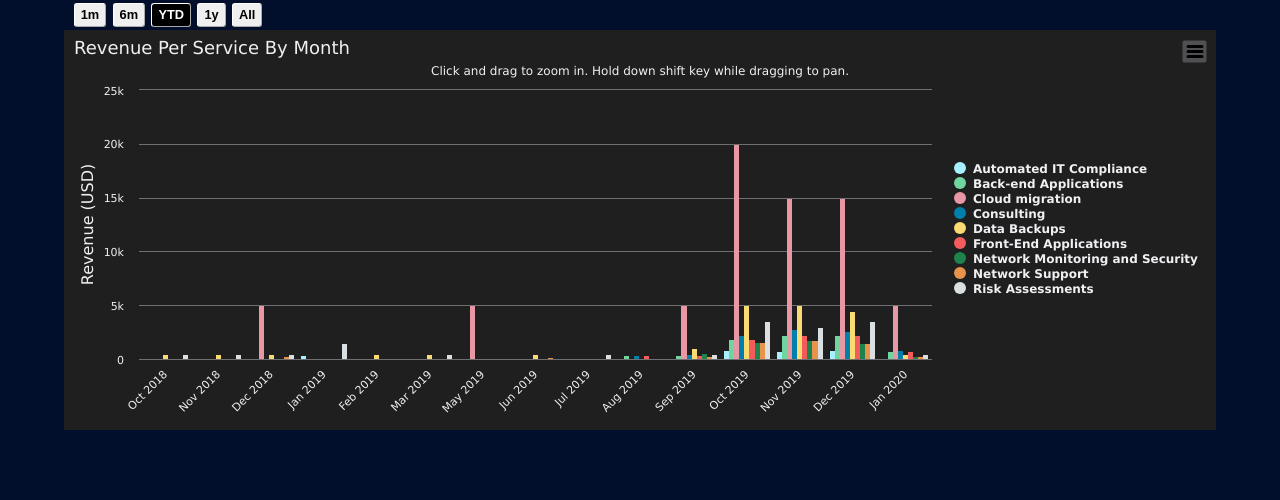
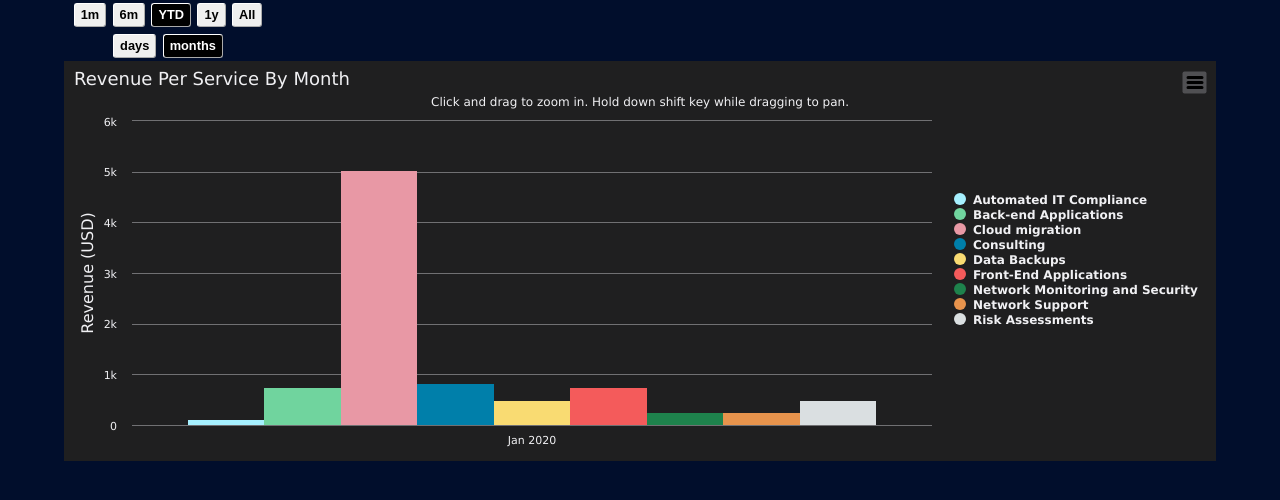
Before and after one commit to SeanPhilippi/revenue-insights, a React (Create React App) app: page / in a window 1280 px wide. Shown: the top 500 px of the page. Built offline with nearby package versions, Linux system fonts and the light colour scheme; the HTML template or start-up script is replaced by a standard one.

Commit message:
date format selection

```diff
--- a/src/components/Provider.js
+++ b/src/components/Provider.js
@@ -1,11 +1,12 @@
 import React, { createContext, PureComponent } from 'react';
-import fetchCSV from './fetchCSV';
+import fetchCSV from '../utils/fetchCSV';
 
 export const AppContext = createContext();
 
 class Provider extends PureComponent {
   componentDidMount = async () => {
-    const csvData = await fetchCSV();
+    const { currentChart, dateFormat } = this.state;
+    const csvData = await fetchCSV(currentChart, dateFormat.name);
     this.setState({ data: csvData });
   }
 
@@ -16,14 +17,30 @@ class Provider extends PureComponent {
   }) => {
     this.setState({ currentChart: value });
     // refetch data, call fetchCSV with new currentChart value
-    const newCsvData = await fetchCSV(value);
+    const newCsvData = await fetchCSV(value, this.state.dateFormat.name);
+    this.setState({ data: newCsvData });
+  }
+
+  handleDateFormat = async ({
+    target: {
+      name,
+      value
+    }
+  }) => {
+    this.setState({ dateFormat: { name, value } });
+    const newCsvData = await fetchCSV(this.state.currentChart, name);
     this.setState({ data: newCsvData });
   }
 
   state = {
     currentChart: 'ytd',
+    dateFormat: {
+      name: 'MMM YYYY',
+      value: 'months'
+    },
     data: null,
-    handleChartSelect: this.handleChartSelect
+    handleChartSelect: this.handleChartSelect,
+    handleDateFormat: this.handleDateFormat
   }
 
   render() {
--- a/src/components/RevenueChart/ChartSelect.js
+++ b/src/components/RevenueChart/ChartSelect.js
@@ -1,50 +1,28 @@
 import React from 'react';
 import { AppContext } from '../Provider';
 
-const ChartSelect = () => (
+const ChartSelect = () => {
+  const chartOptions = ['1m', '6m', 'YTD', '1y', 'All'];
+  return (
     <AppContext.Consumer>
       {
         ({ handleChartSelect, currentChart }) => (
           <div className="d-flex justify-content-between chart-select mb-2">
+            {chartOptions.map(option => (
                 <button
-            value='1m'
-            className={ currentChart === '1m' && 'active-chart'}
+                  value={ option.toLowerCase() }
+                  className={ option.toLowerCase() === currentChart && 'active-chart'}
                   onClick={ handleChartSelect }
                 >
-            1m
+                  { option }
                 </button>
-          <button
-            value='6m'
-            className={ currentChart === '6m' && 'active-chart'}
-            onClick={ handleChartSelect }
-          >
-            6m
-          </button>
-          <button
-            value='ytd'
-            className={ currentChart === 'ytd' && 'active-chart'}
-            onClick={ handleChartSelect }
-          >
-            YTD
-          </button>
-          <button
-            value='1y'
-            className={ currentChart === '1y' && 'active-chart'}
-            onClick={ handleChartSelect }
-          >
-            1y
-          </button>
-          <button
-            value='all'
-            className={ currentChart === 'all' && 'active-chart'}
-            onClick={ handleChartSelect }
-          >
-            All
-          </button>
+              )
+            )}
           </div>
         )
       }
     </AppContext.Consumer>
-);
+  )
+};
 
 export default ChartSelect;
--- /dev/null
+++ b/src/components/RevenueChart/DateFormatSelect.js
@@ -0,0 +1,38 @@
+import React from 'react';
+import { AppContext } from '../Provider';
+
+const DateFormatSelect = () => {
+  const dateFormats = [
+    {
+      name: 'MMM DD YYYY',
+      value: 'days'
+    },
+    {
+      name: 'MMM YYYY',
+      value: 'months'
+    }
+  ];
+  return (
+    <AppContext.Consumer>
+      {
+        ({ handleDateFormat, dateFormat }) => (
+          <div className="d-flex justify-content-center chart-select mb-2">
+            {dateFormats.map(format => (
+                <button
+                  name={ format.name }
+                  value={ format.value }
+                  className={ format.value === dateFormat.value && 'active-chart'}
+                  onClick={ handleDateFormat }
+                >
+                  { format.value }
+                </button>
+              )
+            )}
+          </div>
+        )
+      }
+    </AppContext.Consumer>
+  )
+};
+
+export default DateFormatSelect;
--- a/src/components/RevenueChart/RevenueChart.js
+++ b/src/components/RevenueChart/RevenueChart.js
@@ -1,6 +1,7 @@
 import React from 'react';
 import { AppContext } from '../Provider';
 import ChartSelect from './ChartSelect';
+import DateFormatSelect from './DateFormatSelect';
 import Loading from '../Loading';
 import Highcharts from 'highcharts';
 import HighchartsReact from 'highcharts-react-official';
@@ -15,15 +16,16 @@ Highcharts.setOptions(revenueChartTheme);
 const RevenueChart = () => (
   <AppContext.Consumer>
     {
-      ({ data, currentChart }) => {
+      ({ data, currentChart, dateFormat }) => {
         if (!data) return <Loading />
         console.log('data', data)
         return (
           <div className="revenue-chart">
             <ChartSelect />
+            <DateFormatSelect />
             <HighchartsReact
               highcharts={ Highcharts }
-              options={ revenueChartConfig(data, currentChart) }
+              options={ revenueChartConfig(data, currentChart, dateFormat) }
             />
           </div>
         )
--- a/src/components/RevenueChart/revenueChartConfig.js
+++ b/src/components/RevenueChart/revenueChartConfig.js
@@ -1,4 +1,5 @@
-export default function(data, currentChart) {
+export default function(data, currentChart, dateFormat) {
+  const formatValue = dateFormat.value;
   return {
     chart: {
       type: 'column',
@@ -28,7 +29,7 @@ export default function(data, currentChart) {
     },
     title: {
       align: 'left',
-      text: 'Revenue Per Service By Month'
+      text: `Revenue Per Service By ${ formatValue.charAt(0).toUpperCase() + formatValue.slice(1, formatValue.length - 1) }`
     },
     subtitle: {
       text: 'Click and drag to zoom in. Hold down shift key while dragging to pan.'
--- a/src/components/fetchCSV.js
+++ b/src/utils/fetchCSV.js
@@ -13,7 +13,7 @@ const fetchCSV = () => {
     });
 }
 
-const getCSVData = async (currentChart) => {
+const getCSVData = async (currentChart, dateFormat) => {
   const csvData = await fetchCSV();
   const parsedCsv = Papa.parse(csvData);
   const parsedData = parsedCsv.data;
@@ -57,7 +57,7 @@ const getCSVData = async (currentChart) => {
 
   const seriesObjs = seriesNames.map((name, i) => ({
     name,
-    data: createSeries(filteredSeriesData, 9, i, 'MMM YYYY')
+    data: createSeries(filteredSeriesData, 9, i, dateFormat)
   }));
 
   // grab dates from first series object bin names
@@ -97,6 +97,6 @@ const createSeries = (data, dateColIdx, valueColIdx, dateFormat) => {
   return groupedData;
 }
 
-export default function(currentChart) {
-  return getCSVData(currentChart);
+export default function(currentChart, dateFormat) {
+  return getCSVData(currentChart, dateFormat);
 }
```
Lines whose indentation alone changed are shown as unchanged.
